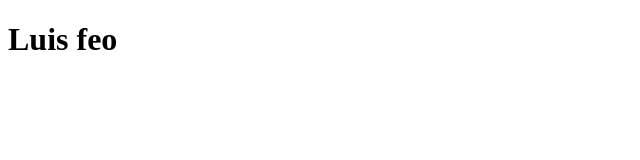
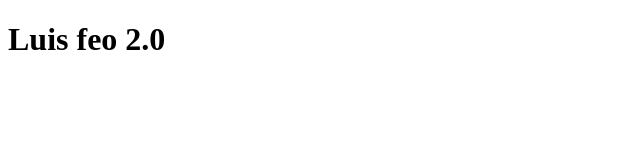
Before and after one commit to chrisvg-dev/blog, a plain HTML site: page index.html in a window 1280 px wide. Shown: the full height of the page, 0-640 px from the left. Drawn offline with Linux system fonts and the light colour scheme.

Commit message:
Se esta modificando el index

```diff
--- a/index.html
+++ b/index.html
@@ -7,6 +7,6 @@
 	<link rel="stylesheet" href="">
 </head>
 <body>
-	<h1>Luis feo</h1>
+	<h1>Luis feo 2.0</h1>
 </body>
 </html>
```
